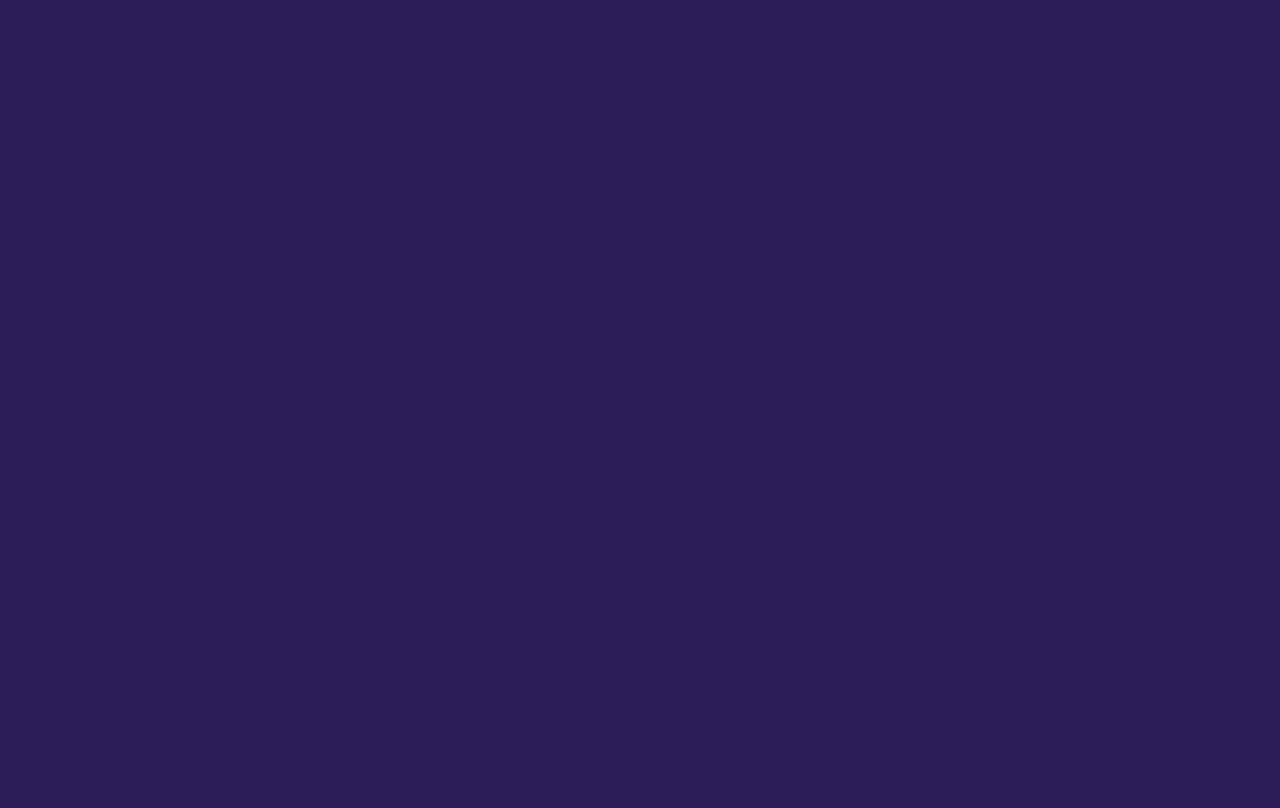
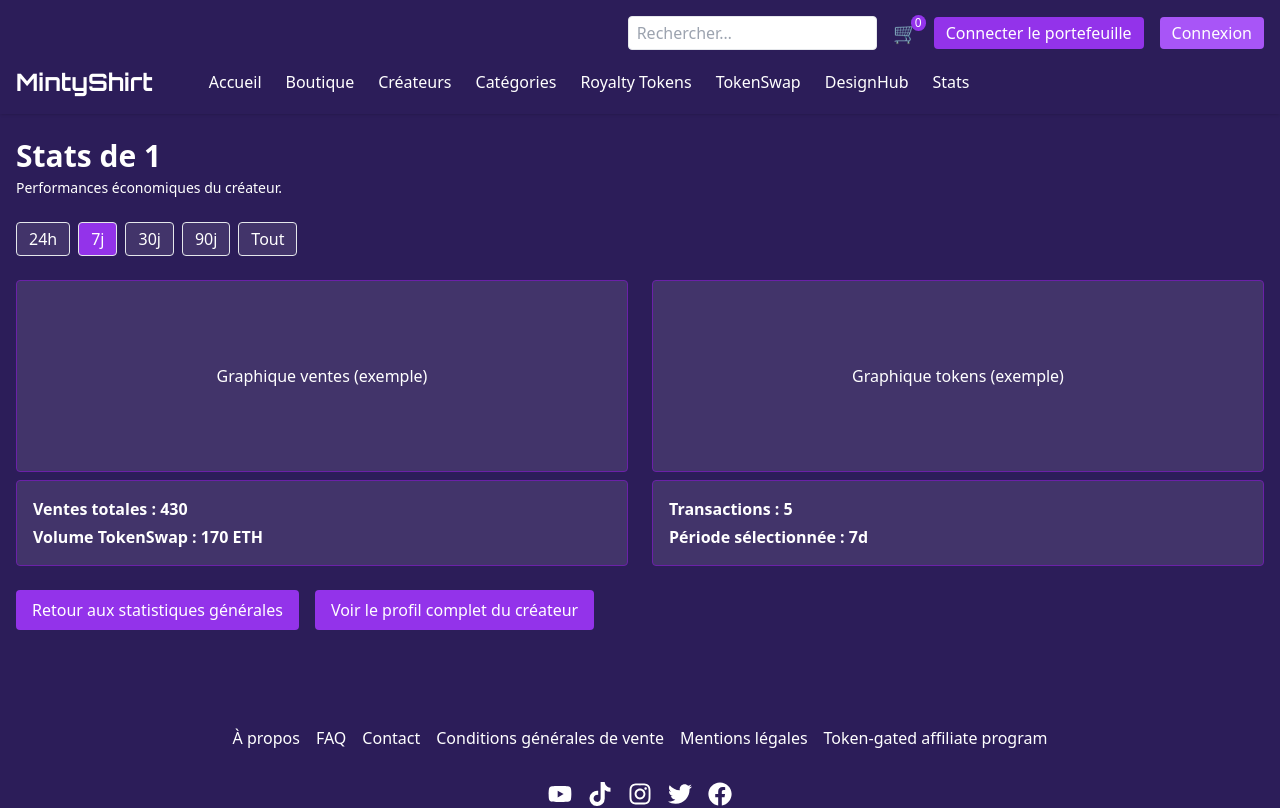
Before and after one commit to mintyshirt/mintyshirt, a React (Vite) app: page /stats/1 in a window 1280 px wide. Before the commit this address had no page. Shown: the top 808 px of the page. Built offline with nearby package versions, Linux system fonts and the light colour scheme.

Commit message:
Add CreatorStatsPage and route

```diff
--- a/src/App.tsx
+++ b/src/App.tsx
@@ -13,6 +13,7 @@
 import DesignHubPage from './components/DesignHubPage';
 import IpAssetPage from './components/IpAssetPage';
 import StatsPage from './components/StatsPage';
+import CreatorStatsPage from './components/CreatorStatsPage';
 import WalletConnectPage from './components/WalletConnectPage';
 
 function App() {
@@ -35,6 +36,7 @@
         <Route path="/design-hub/:id" element={<IpAssetPage />} />
         <Route path="/wallet-connect" element={<WalletConnectPage />} />
         <Route path="/stats" element={<StatsPage />} />
+        <Route path="/stats/:creatorHandle" element={<CreatorStatsPage />} />
       </Routes>
     </BrowserRouter>
   );
--- /dev/null
+++ b/src/components/CreatorStatsPage.tsx
@@ -0,0 +1,96 @@
+import React, { useState } from 'react';
+import { useParams, Link } from 'react-router-dom';
+import Navbar from './Navbar';
+import Footer from './Footer';
+
+interface StatsEntry {
+  date: string;
+  sales: number;
+  tokenVolume: number;
+}
+
+const sampleData: StatsEntry[] = [
+  { date: '2024-05-01', sales: 120, tokenVolume: 50 },
+  { date: '2024-05-02', sales: 80, tokenVolume: 30 },
+  { date: '2024-05-03', sales: 60, tokenVolume: 25 },
+  { date: '2024-05-04', sales: 100, tokenVolume: 45 },
+  { date: '2024-05-05', sales: 70, tokenVolume: 20 },
+];
+
+const periods = [
+  { label: '24h', value: '1d' },
+  { label: '7j', value: '7d' },
+  { label: '30j', value: '30d' },
+  { label: '90j', value: '90d' },
+  { label: 'Tout', value: 'all' },
+];
+
+export default function CreatorStatsPage() {
+  const { creatorHandle } = useParams<{ creatorHandle: string }>();
+  const [period, setPeriod] = useState('7d');
+
+  const current = sampleData; // would be filtered by period in a real app
+  const totalSales = current.reduce((sum, d) => sum + d.sales, 0);
+  const totalVolume = current.reduce((sum, d) => sum + d.tokenVolume, 0);
+
+  return (
+    <div className="font-sans">
+      <Navbar />
+      <div className="max-w-7xl mx-auto mt-6 px-4 text-white space-y-6">
+        <div>
+          <h1 className="text-3xl font-bold mb-1">Stats de {creatorHandle}</h1>
+          <p className="text-sm">Performances économiques du créateur.</p>
+        </div>
+
+        <div className="flex flex-wrap items-center gap-2">
+          {periods.map((p) => (
+            <button
+              key={p.value}
+              onClick={() => setPeriod(p.value)}
+              className={`px-3 py-1 rounded border ${period === p.value ? 'bg-purple-600' : 'bg-white/10'}`}
+            >
+              {p.label}
+            </button>
+          ))}
+        </div>
+
+        <div className="grid md:grid-cols-2 gap-6">
+          <div className="space-y-2">
+            <div className="h-48 bg-white/10 border border-purple-800 rounded flex items-center justify-center">
+              Graphique ventes (exemple)
+            </div>
+            <div className="bg-white/10 border border-purple-800 rounded p-4 space-y-1">
+              <div className="font-semibold">Ventes totales : {totalSales}</div>
+              <div className="font-semibold">Volume TokenSwap : {totalVolume} ETH</div>
+            </div>
+          </div>
+          <div className="space-y-2">
+            <div className="h-48 bg-white/10 border border-purple-800 rounded flex items-center justify-center">
+              Graphique tokens (exemple)
+            </div>
+            <div className="bg-white/10 border border-purple-800 rounded p-4 space-y-1">
+              <div className="font-semibold">Transactions : {current.length}</div>
+              <div className="font-semibold">Période sélectionnée : {period}</div>
+            </div>
+          </div>
+        </div>
+
+        <div className="flex flex-col sm:flex-row sm:space-x-4 space-y-2 sm:space-y-0 text-center">
+          <Link
+            to="/stats"
+            className="bg-purple-600 hover:bg-purple-700 transition-colors text-white px-4 py-2 rounded"
+          >
+            Retour aux statistiques générales
+          </Link>
+          <Link
+            to={`/creators/${creatorHandle}`}
+            className="bg-purple-600 hover:bg-purple-700 transition-colors text-white px-4 py-2 rounded"
+          >
+            Voir le profil complet du créateur
+          </Link>
+        </div>
+      </div>
+      <Footer />
+    </div>
+  );
+}
```
